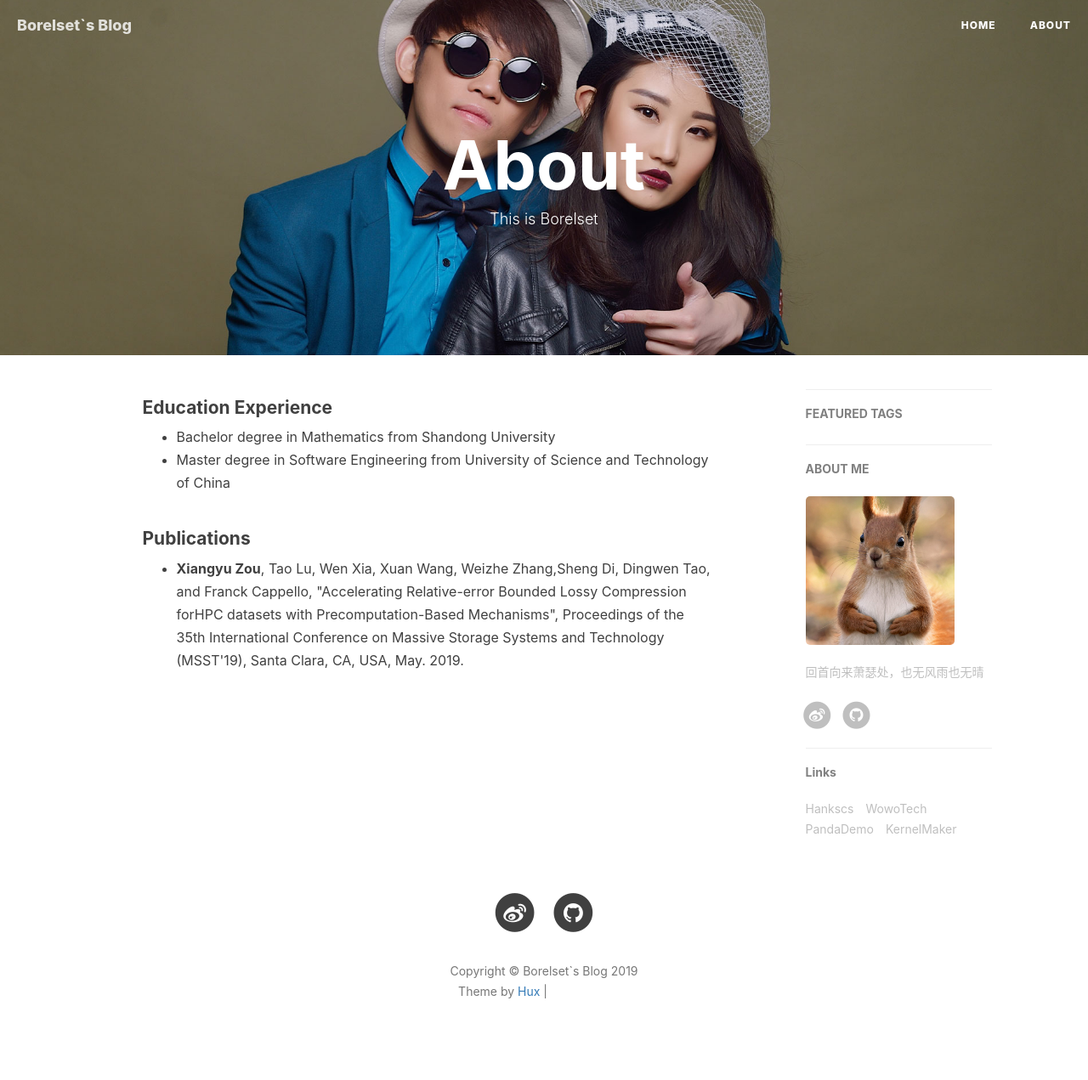
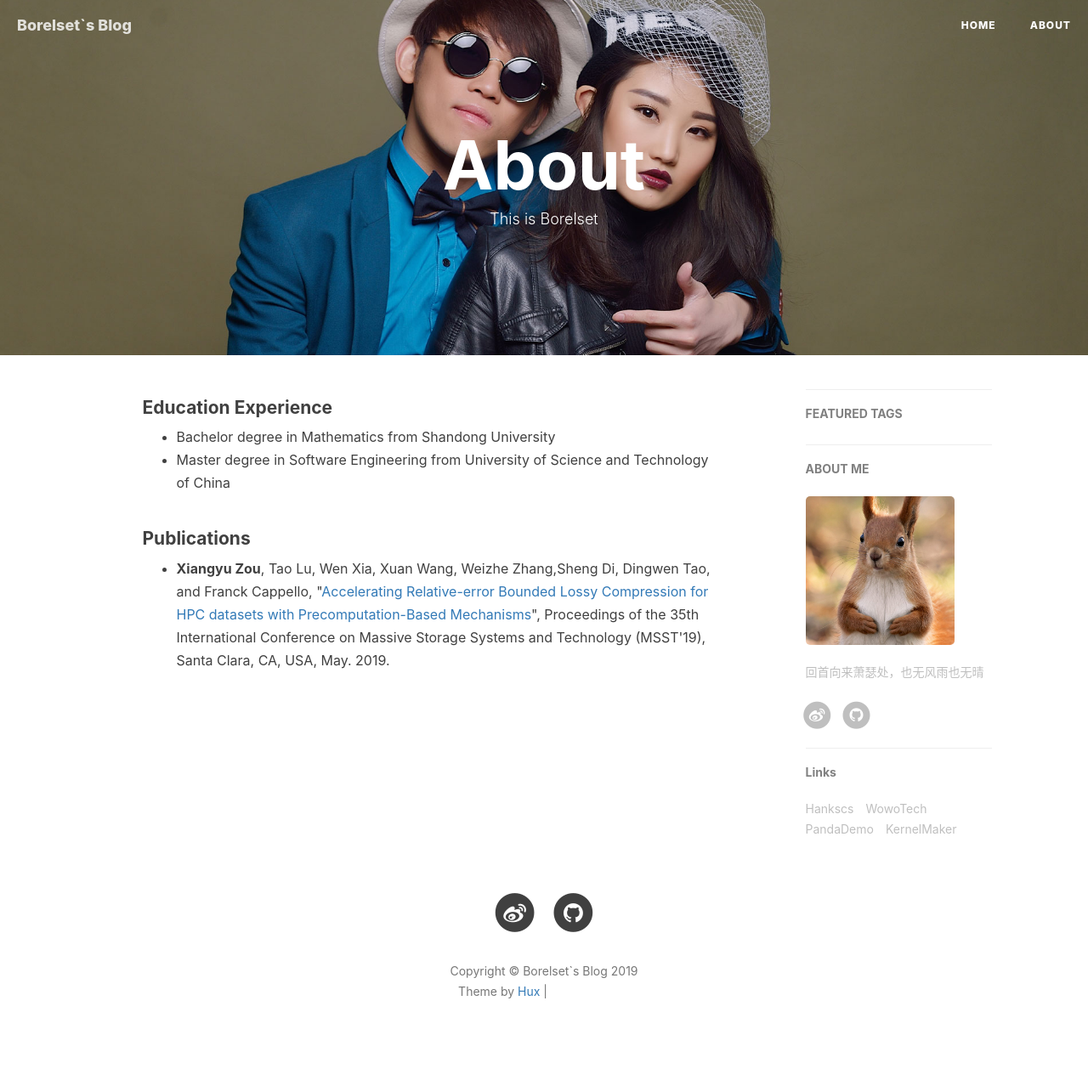
Before and after one commit to Borelset/borelset.github.io, a Jekyll site: the page built from about.html, in a window 1280 px wide. Shown: the whole page at 85% size. Built offline with Jekyll 4.4.1, drawn with Linux system fonts in a browser that asks for light colours; nearby versions of some CDN libraries; comment, search, counter and statistics services are not loaded; grey boxes are pictures that could not be loaded.

Commit message:
update aboutme

```diff
--- a/about.html
+++ b/about.html
@@ -19,7 +19,7 @@ header-img: "img/about-bg.jpg"
     <h4>Publications</h4>
     <ul>
         <li><strong>Xiangyu Zou</strong>, Tao Lu, Wen Xia, Xuan Wang, Weizhe Zhang,Sheng Di, Dingwen Tao, and Franck Cappello,
-            "Accelerating Relative-error Bounded Lossy Compression forHPC datasets with Precomputation-Based Mechanisms",
+            "<a href="https://borelset.github.io">Accelerating Relative-error Bounded Lossy Compression for HPC datasets with Precomputation-Based Mechanisms</a>",
             Proceedings of the 35th International Conference on Massive Storage Systems and Technology (MSST'19),
             Santa Clara, CA, USA, May. 2019.</li>
     </ul>
```
